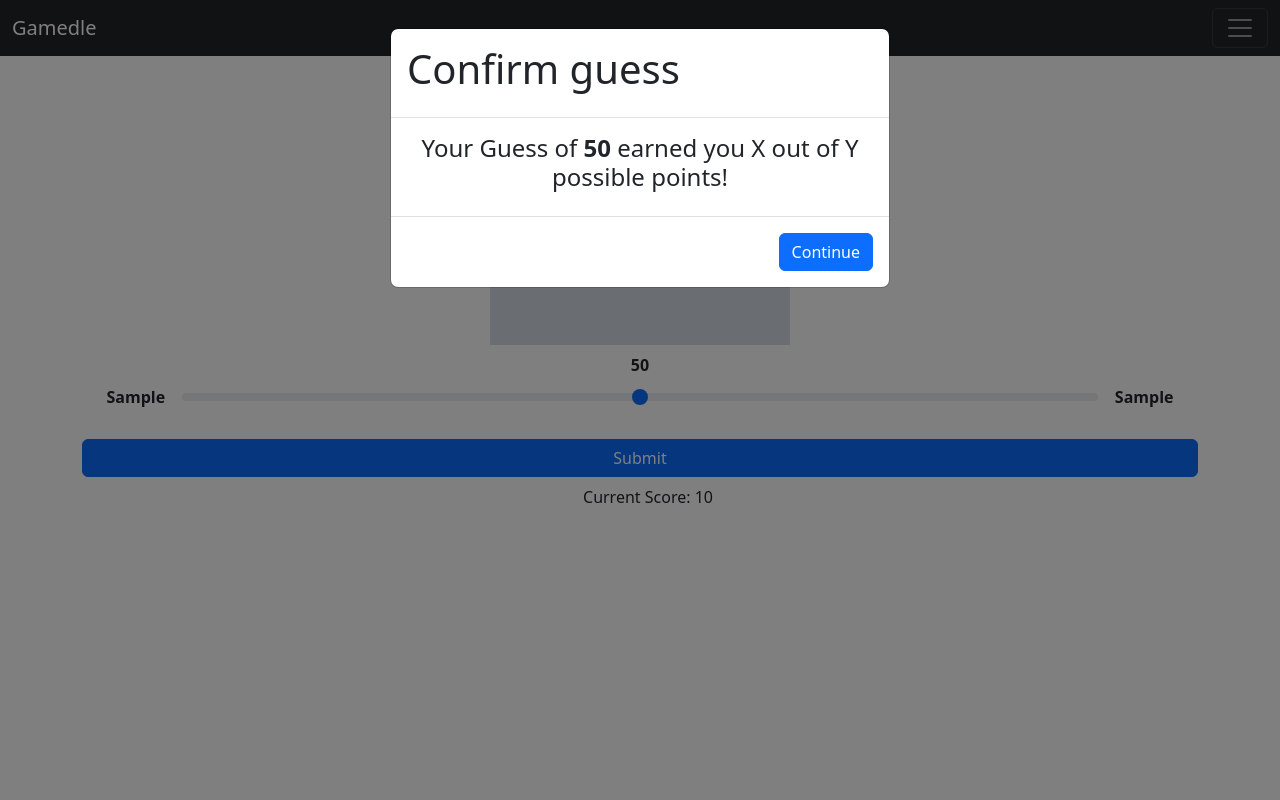
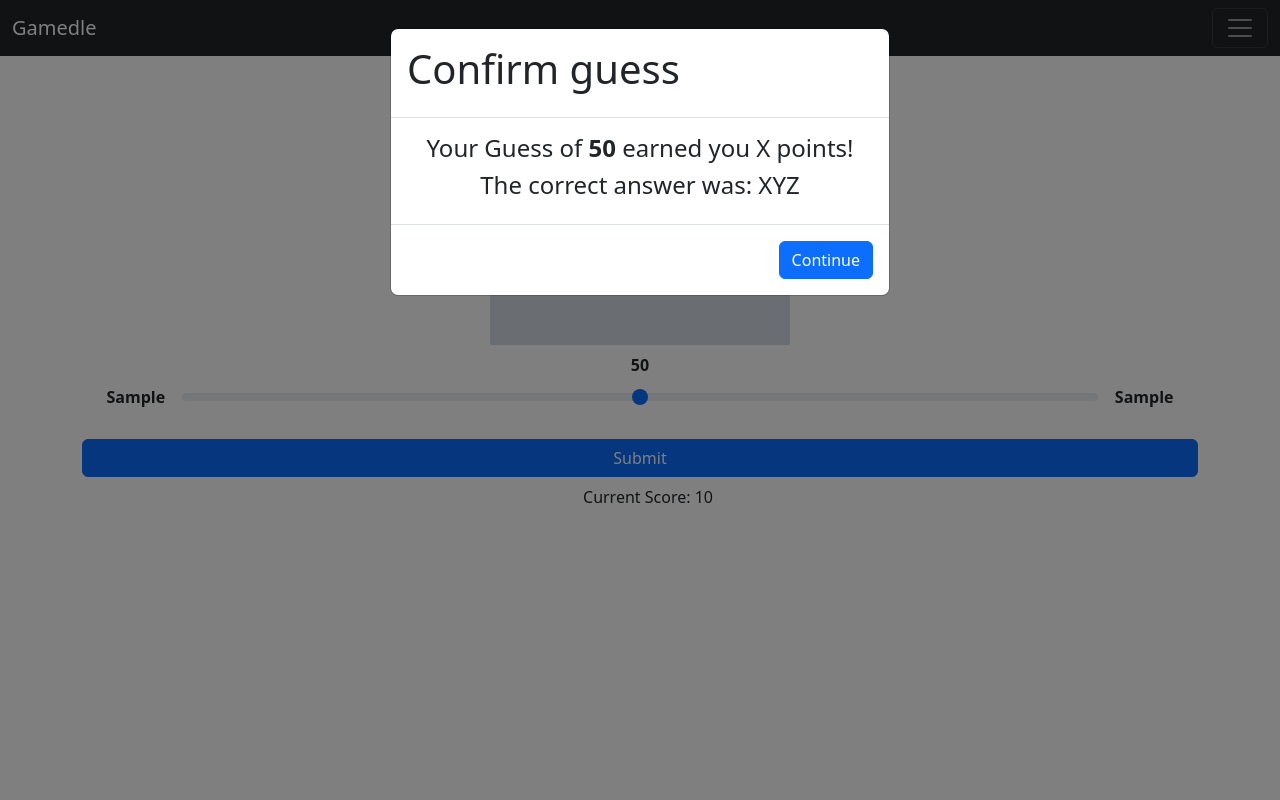
Before and after one commit to IkeTurtle/gamedle, a Flask app: template templates/game_set.html in a window 1280 px wide, after a click on "Submit". Run offline with Flask 3, Linux system fonts and the light colour scheme; the template is opened without the code that fills it: most values are stand-ins (such as "Sample title", 1, 10 or a date in 2020); grey boxes marked "Sample" are stand-in pictures; some libraries are stand-ins or nearby versions.

Commit message:
minor pop-up wording change

```diff
--- a/templates/game_set.html
+++ b/templates/game_set.html
@@ -91,7 +91,9 @@
                             <div class="modal-header"><h1>Confirm guess</h1>
 
                             </div>
-                            <div class="modal-body"><h4>Your Guess of <span id="modalGuessValue" style="font-weight: bold"></span> earned you X out of Y possible points!</h4></div>
+                            <div class="modal-body"><h4>Your Guess of <span id="modalGuessValue" style="font-weight: bold"></span> earned you X points!</h4>
+                            <h4>The correct answer was: XYZ</h4>
+                            </div>
                             <div class="modal-footer">
                                 <button type="submit" class="btn btn-primary">Continue</button>
                             </div>
```
